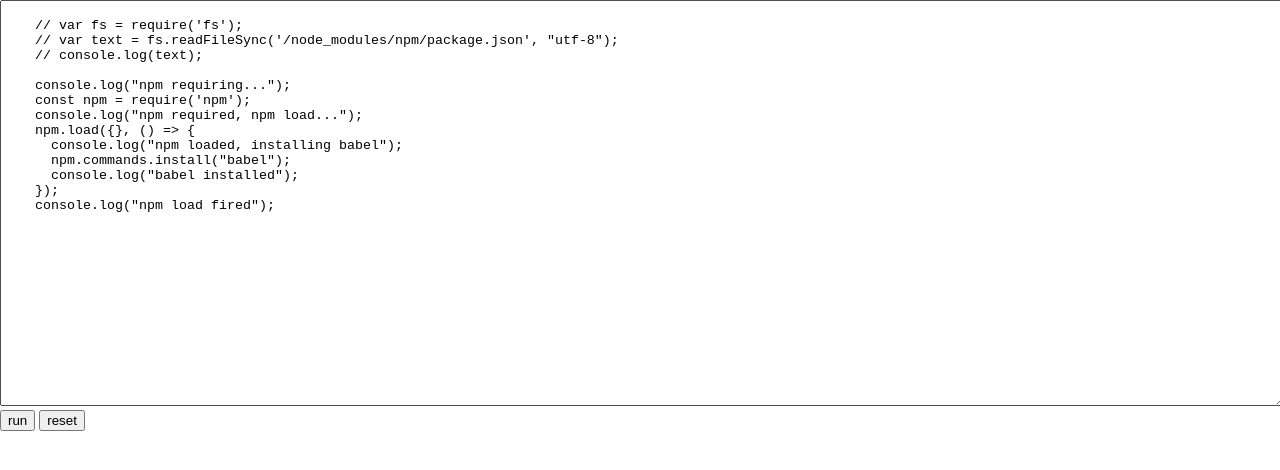
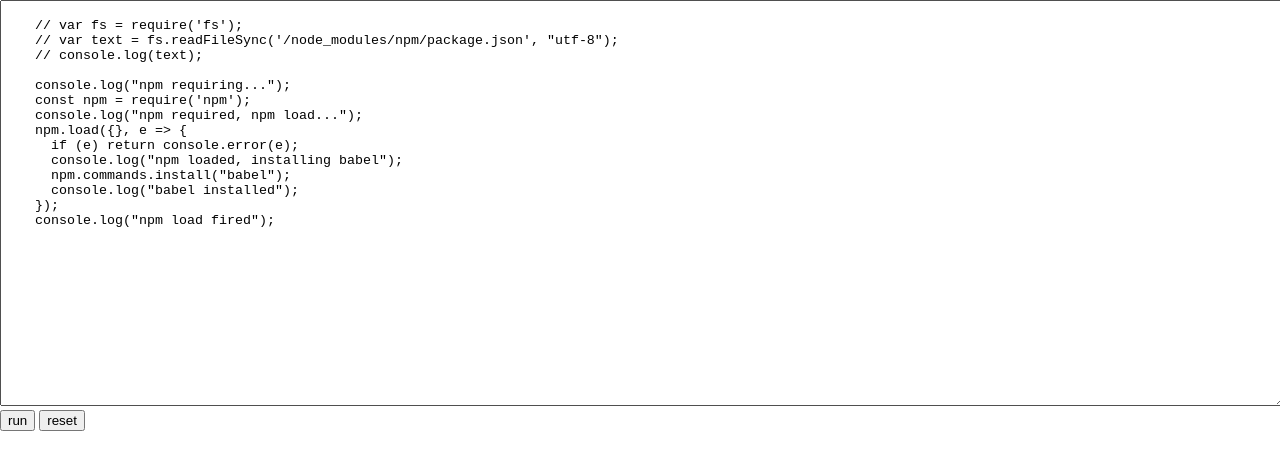
Before and after one commit to sorgloomer/node-in-browser, a website: page src/browser/index.html in a window 1280 px wide. Drawn offline with Linux system fonts and the light colour scheme; files whose address does not match are found by name.

Commit message:
added some logging

```diff
--- a/src/browser/index.html
+++ b/src/browser/index.html
@@ -25,7 +25,8 @@
     console.log("npm requiring...");
     const npm = require('npm');
     console.log("npm required, npm load...");
-    npm.load({}, () => {
+    npm.load({}, e => {
+      if (e) return console.error(e);
       console.log("npm loaded, installing babel");
       npm.commands.install("babel");
       console.log("babel installed");
```
Also changed, not shown: dist/index.html.
